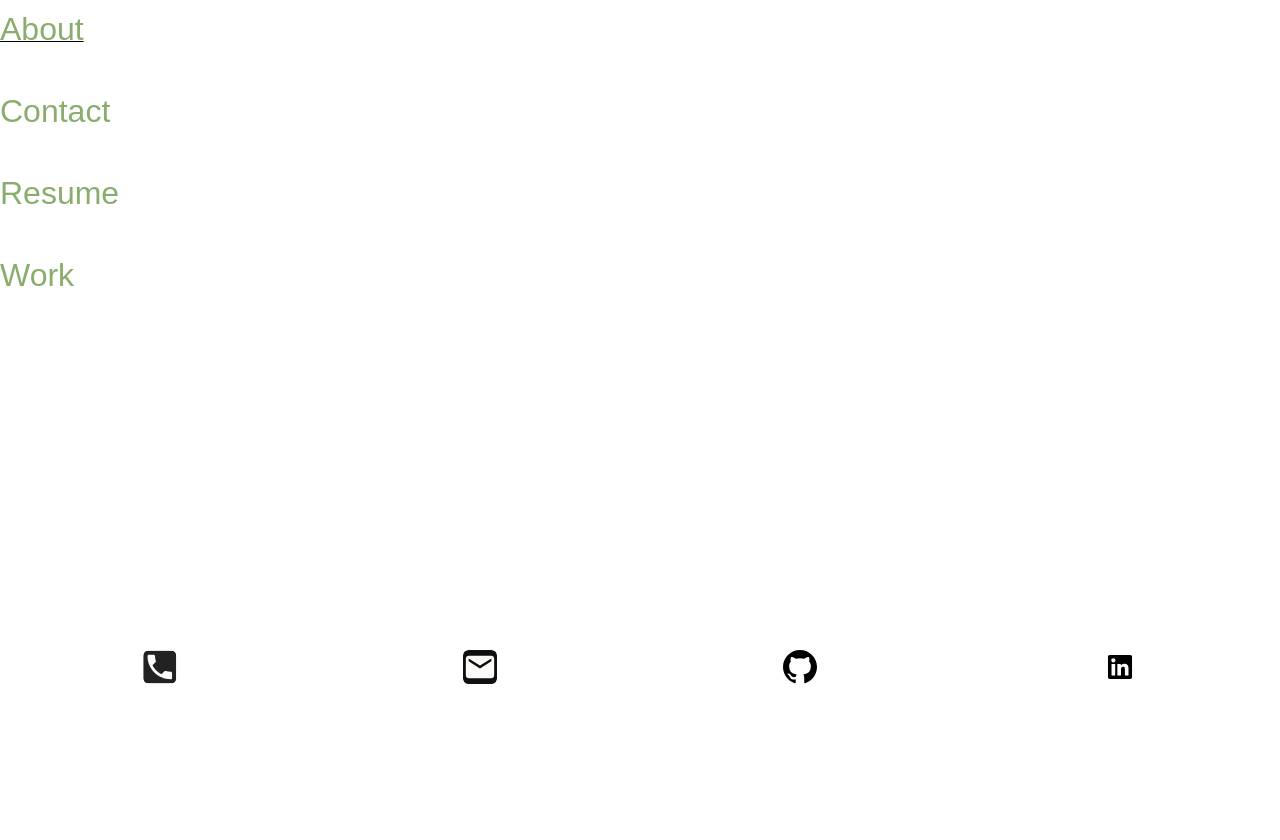
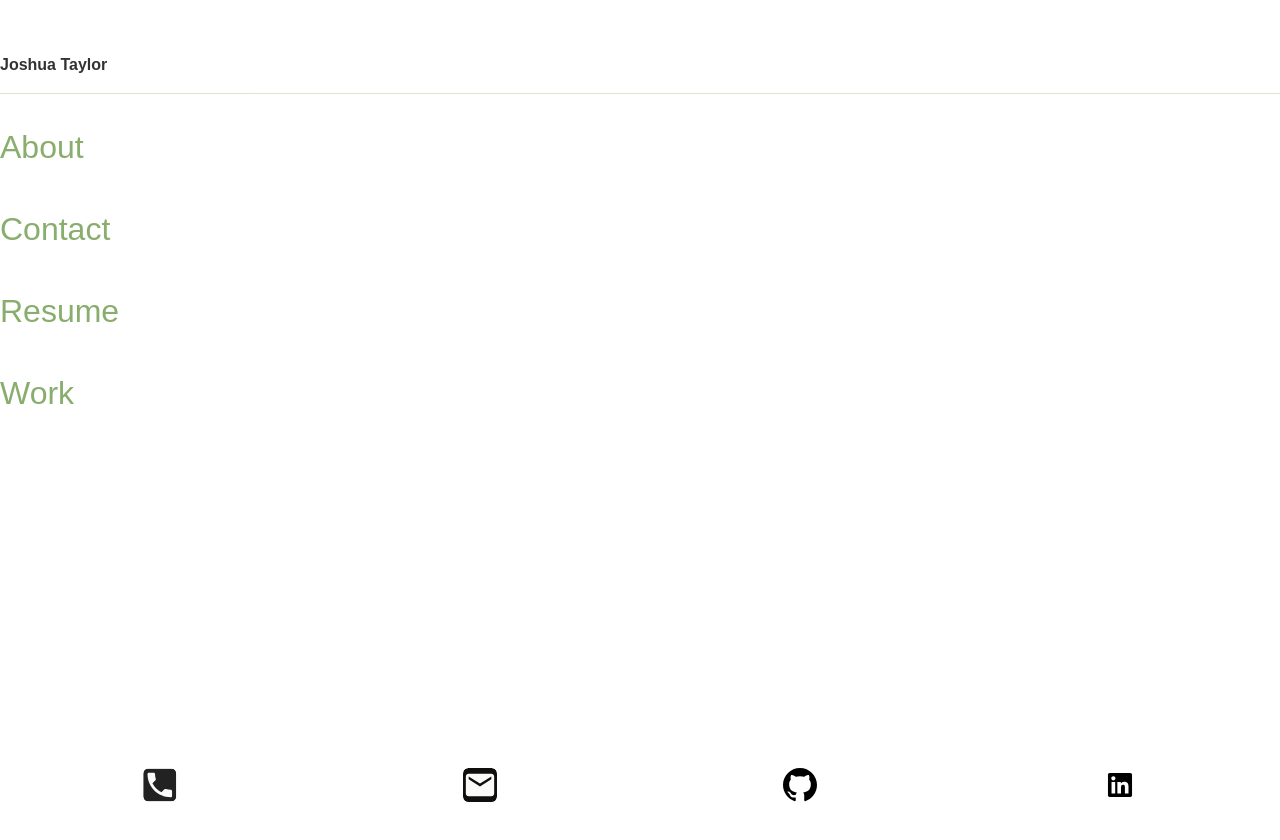
Before and after one commit to josht-dev/react-portfolio, a React (Create React App) app: page / in a window 1280 px wide. Shown: the top 840 px of the page. Before the commit the page ends 800 px from the top, so only its background shows below. Built offline with nearby package versions, Linux system fonts and the light colour scheme.

Commit message:
Added render of header component

```diff
--- a/src/components/MainContainer.js
+++ b/src/components/MainContainer.js
@@ -44,7 +44,7 @@ export default function MainContainer() {
       {currentPage !== 'Home' && <Header />}
       {currentPage !== 'Home' && <Navigation />}
       */}
-
+      <Header />
       <Navigation currentPage={currentPage} handlePageChange={handlePageChange} />
       {/*
       {includeHeader()}
```
